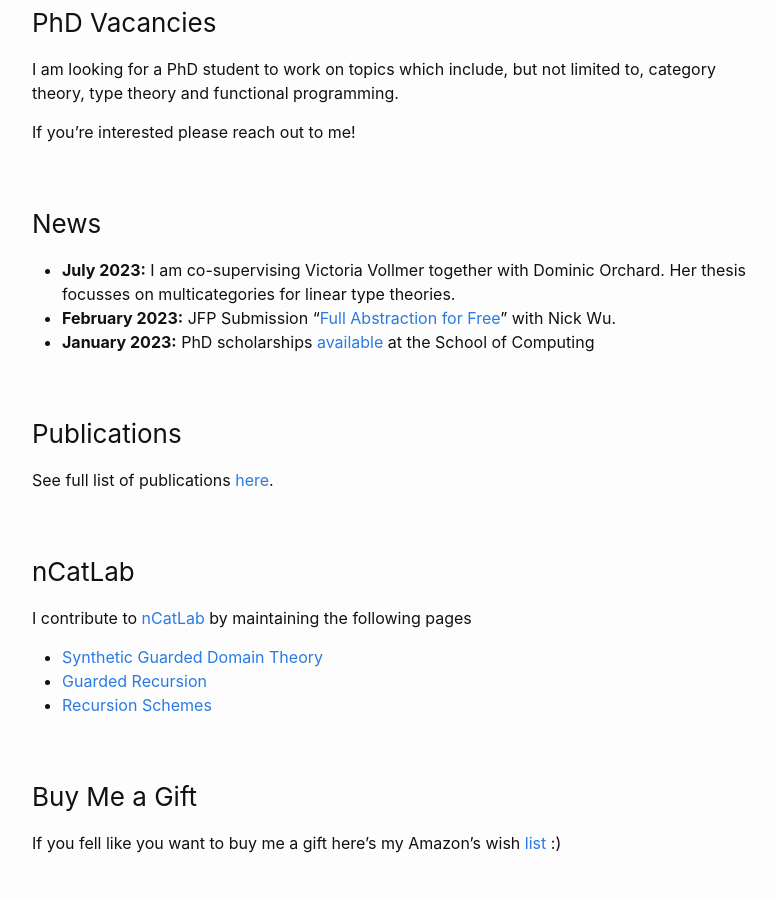
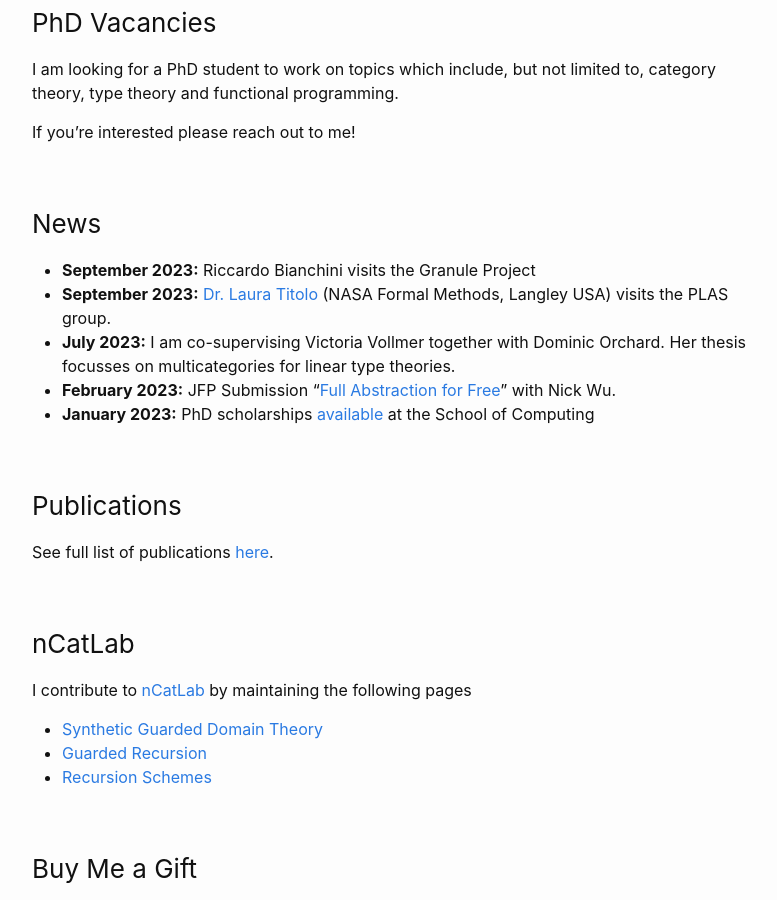
Before and after one commit to mpaviotti/mpaviotti.github.com, a Jekyll site: the page built from index.markdown, in a window 1280 px wide and 900 px high, scrolled down 726 px. Shown: the whole window, without its empty margins (238-1015 px from the left). Built offline with Jekyll 4.4.1, drawn with Linux system fonts in a browser that asks for light colours.

Commit message:
Laura visits PLAS

```diff
--- a/index.markdown
+++ b/index.markdown
@@ -37,11 +37,14 @@ theory.
 
 ---
 ### PhD Vacancies
-I am looking for a PhD student to work on topics which include, but not limited to, category theory, type theory and functional programming.
+I am looking for a PhD student to work on topics which include, but not limited
+to, category theory, type theory and functional programming.
 
 If you're interested please reach out to me!
 
 ### News
+- **September 2023:** Riccardo Bianchini visits the Granule Project
+- **September 2023:** [Dr. Laura Titolo](https://lauratitolo.github.io) (NASA Formal Methods, Langley USA) visits the PLAS group.
 - **July 2023:** I am co-supervising Victoria Vollmer together with Dominic Orchard. Her thesis focusses on multicategories for linear type theories.
 - **February 2023:** JFP Submission "[Full Abstraction for Free](https://arxiv.org/abs/2303.09358)" with Nick Wu.
 - **January 2023:** PhD scholarships [available](/assets/phd-advert-2023.txt) at the School of Computing
```
